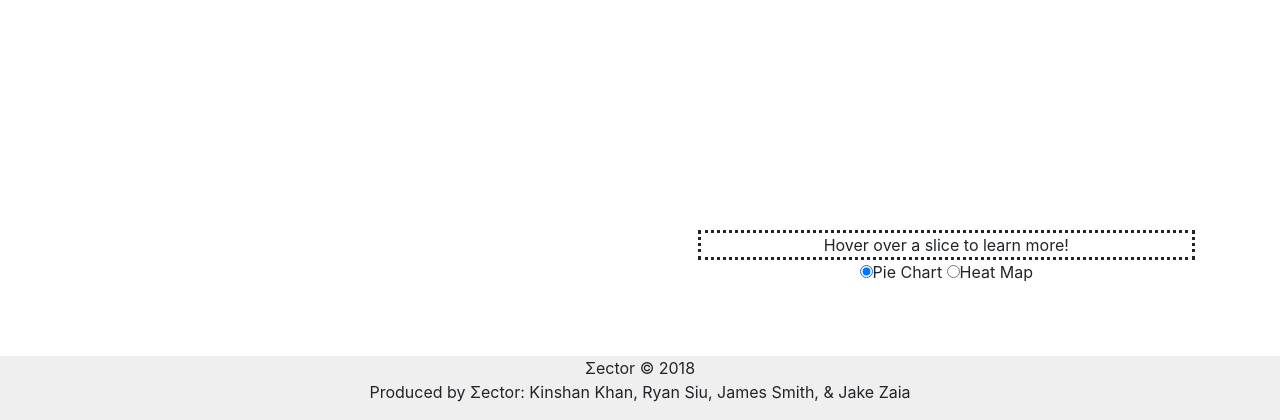
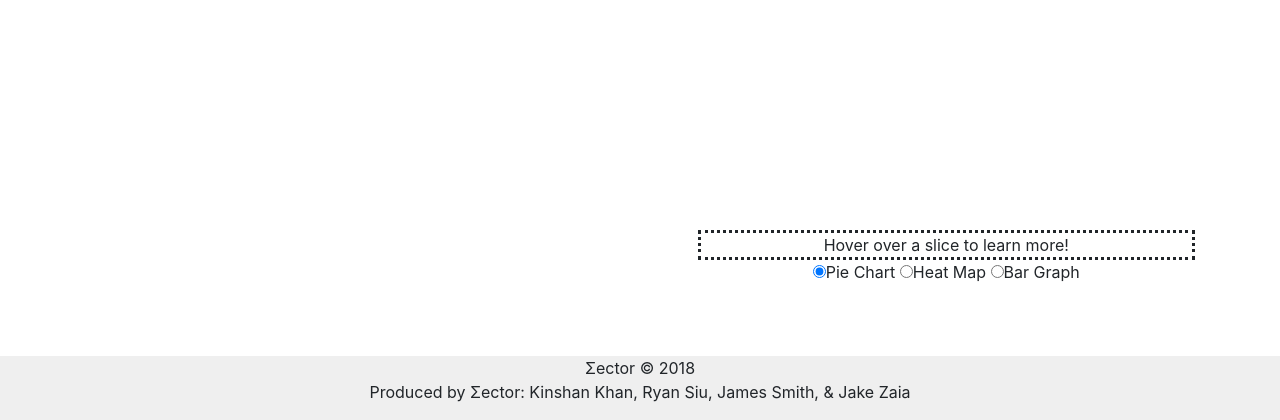
Before and after one commit to khinshankhan/Sector-Data_Visualization, a Flask app: template templates/visualization.html in a window 1280 px wide. Shown: the part 380-800 px from the top of the page. Run offline with Flask 2, Linux system fonts and the light colour scheme; the template is opened without the code that fills it, so the values that code supplies are empty; some libraries are stand-ins or nearby versions.

Commit message:
temp push, started bar graph code

```diff
--- /dev/null
+++ b/static/js/.#bargraph.js
@@ -0,0 +1 @@
+jake@Mia-Ubuntu.31609:1524091552
--- a/static/js/game.js
+++ b/static/js/game.js
@@ -3,7 +3,7 @@ var data;
 var chartRadios = document.getElementsByClassName("charts");
 var pieChart = document.getElementById("pie");
 var heatMap = document.getElementById("map");
-//var graph = document.getElementById("graph");
+var graph = document.getElementById("graph");
 
 var svg = d3.select("svg"),
     width = svg.attr("width"),
@@ -80,14 +80,14 @@ var populateChart = function(d) {
       }
     }
   });
-}
+};
 
 var checkAnswer = function(guess, answer) {
   if (guess && answer) {
     return guess == answer.toLowerCase() || guess == capitalize(answer);
   }
   return false;
-}
+};
 
 var reveal = function(d, end) {
   var pie_text = d3.select("#text-" + data[d].answer.replace(" ", "-").toLowerCase());
@@ -118,7 +118,7 @@ var reveal = function(d, end) {
     answer_td.setAttribute("class", "text-danger right");
     value_td.setAttribute("class", "text-danger value");
   }
-}
+};
 
 var revealAll = function() {
   for (var d in data) {
@@ -126,11 +126,11 @@ var revealAll = function() {
       reveal(d, true);
     }
   }
-}
+};
 
 var capitalize = function(string) {
   return string.charAt(0).toUpperCase() + string.slice(1);
-}
+};
 
 var time = document.getElementById("time");
 var guess = document.getElementById("guess");
@@ -146,11 +146,11 @@ var stopGame = function() {
   guess.disabled = true;
   revealAll();
   clearInterval(countdown);
-}
+};
 
 var numberFormat = function (s) {
   return d3.format(",")(s);
-}
+};
 
 var total = function(data) {
   var s = 0;
@@ -162,31 +162,70 @@ var total = function(data) {
   }
 
   return s;
-}
+};
 
 var changeChart = function(){
   if(this.getAttribute("selection") == "Pie Chart"){
     pieChart.style.display = "block";
     heatMap.style.display = "none";
-    //graph.style.display = "none";
+    graph.style.display = "none";
   }
   else if(this.getAttribute("selection") == "Heat Map"){
     pieChart.style.display = "none";
     heatMap.style.display = "block";
-    //graph.style.display = "none";
+    graph.style.display = "none";
   }
   else{
     pieChart.style.display = "none";
     heatMap.style.display = "none";
-    //graph.style.display = "block";
+    graph.style.display = "block";
   }
-}
+};
+
+
+// BAR GRAPH STUFF
+var bargraph = function(d) {
+  var x = d3.scaleBand().rangeRound([0, width]).padding(0.1),
+      y = d3.scaleLinear().rangeRound([height, 0]);
+
+  x.domain([0, data.length]);
+  y.domain([0, d3.max(data)]);
+
+  g.append("g")
+    .attr("class", "axis axis--x")
+    .attr("transform", "translate(0," + height + ")")
+    .call(d3.axisBottom(x));
+
+  g.append("g")
+    .attr("class", "axis axis--y")
+    .call(d3.axisLeft(y).ticks(10, "%"))
+    .append("text")
+    .attr("transform", "rotate(-90)")
+    .attr("y", 6)
+    .attr("dy", "0.71em")
+    .attr("text-anchor", "end")
+    .text("Frequency");
+
+  g.selectAll(".bar")
+    .data(data)
+    .enter().append("rect")
+    .attr("class", "bar")
+    .attr("x", function(d) { return x(d.letter); })
+    .attr("y", function(d) { return y(d.frequency); })
+    .attr("width", x.bandwidth())
+    .attr("height", function(d) { return height - y(d.frequency); });
+
+
+  console.log(d);
+};
+
 
 var addRadioListeners = function(){
   for(var i = 0; i < chartRadios.length; i++){
     chartRadios[i].addEventListener("change", changeChart);
   }
-}
+};
 
 addRadioListeners();
 heatMap.style.display = "none";
+graph.style.display = "none";
--- a/templates/visualization.html
+++ b/templates/visualization.html
@@ -53,11 +53,12 @@ Sector
           </div>
         </div>
         <div id="map"></div>
+        <div id="graph"></div>
       </div>
       <div class="radio">
         <label><input type="radio" selection="Pie Chart" class="charts" name="graphs" checked>Pie Chart</label>
         <label><input type="radio" selection="Heat Map" class = "charts" name="graphs">Heat Map</label>
-        <!--<label><input type="radio" class = "charts" name="graphs">Bar Graph</label>-->
+        <label><input type="radio" class = "charts" name="graphs">Bar Graph</label>
       </div>
     </center>
   </div>
@@ -95,6 +96,18 @@ Sector
     data.pop()//remove the 'total' row from the csv
     d3.select('#map').datum(data).call(map.draw, map);
   });
+
+  // For bar graphs
+  d3.csv("../../static/data/{{ data_file | safe }}", function(d) {
+    return d;
+  }, function(error, data) {
+    if (error) throw error;
+
+    data.splice({{ dataset_size | safe }}, data.length);
+
+    console.log(data);
+    bargraph(data);
+  });
 </script>
 
 {% endblock %}
```
Lines whose indentation alone changed are shown as unchanged.
